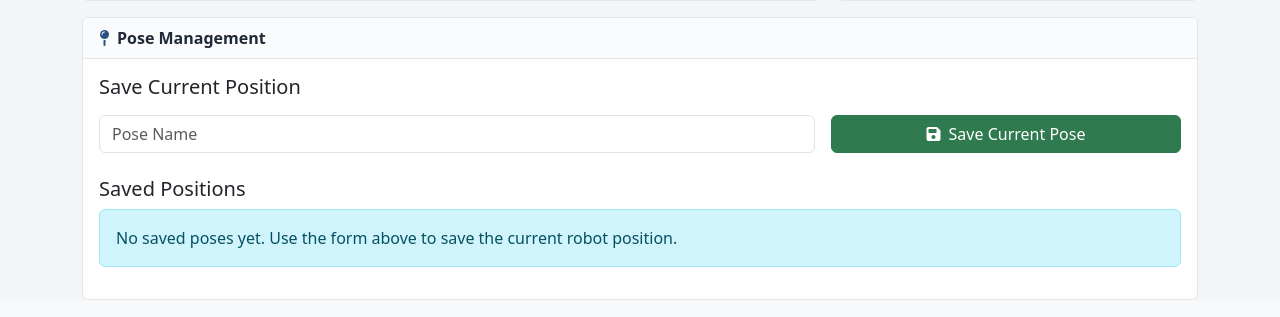
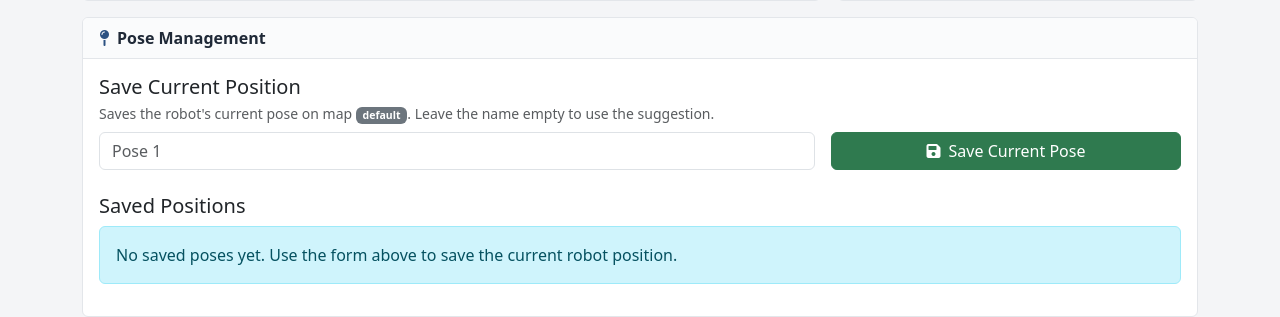
Before and after one commit to cme-research/cmeresearch_amr_webcontrol, a Django app: page /navigation/ in a window 1280 px wide. Shown: the part 953-1270 px from the top of the page. Run offline with Django 5.2, Linux system fonts and the light colour scheme; data that the repository does not hold is empty.

Commit message:
feat(navigation): save current pose with auto-name, map_id and timestamp
Enhances 'Save Current Pose' on the navigation page:
- captures the robot's current actual pose (from odometry) on click
- name is optional: if left blank, a suggested 'Pose N' name is used
  (the form placeholder shows the next free number; the save re-derives it
  to stay unique)
- stores the underlying map_id (configured via app_config.json map.map_id)
  and a created_at timestamp with every pose
- saved-poses table now shows Map and Saved (timestamp) columns

- models: RobotPose.map_id CharField (+ migration 0002)
- mqtt_client: MAP_ID from config + get_map_id()
- views: next_pose_name() helper; save_current_pose fills name/map_id;
  navigation_view passes suggested_pose_name + map_id
- tests: auto-name, map_id capture, name suggestion (14/14 pass)

Verified live on the dev server: placeholder Pose 1 -> Pose 2 after save,
map badge renders, table shows Map/Saved.

```diff
--- a/amr_control/models.py
+++ b/amr_control/models.py
@@ -7,6 +7,9 @@ class RobotPose(models.Model):
     position_x = models.FloatField()
     position_y = models.FloatField()
     orientation_z = models.FloatField()
+    # Id of the map this pose was captured on (poses are only valid on their
+    # own map). Blank for poses saved before this field existed.
+    map_id = models.CharField(max_length=200, default="", blank=True)
     created_at = models.DateTimeField(default=timezone.now)
 
     def __str__(self):
--- a/amr_control/views.py
+++ b/amr_control/views.py
@@ -23,6 +23,7 @@ from django_project.mqtt_client import (
     send_move_base_goal, get_current_pose, get_map_data, mqtt_client,
     VELOCITY_DEFAULTS, send_robot_command, get_current_robot_state,
     get_nav_status, get_nav_feedback, get_system_stats, get_motor_feedback,
+    get_map_id,
 )
 from .models import RobotPose
 import json
@@ -66,6 +67,8 @@ def navigation_view(request):
     return render(request, 'amr_control/navigation.html', {
         'active_page': 'navigation',
         'saved_poses': saved_poses,
+        'suggested_pose_name': next_pose_name(),
+        'map_id': get_map_id(),
     })
 
 
@@ -112,7 +115,8 @@ def handle_button(request):
 
         # Pose management buttons
         elif button_type == 'save_pose':
-            pose_name = request.POST.get('pose_name', 'Unnamed Pose')
+            # Empty -> save_current_pose auto-generates a "Pose N" name.
+            pose_name = request.POST.get('pose_name', '')
             return save_current_pose(request, pose_name)
         elif button_type == 'navigate_to_pose':
             pose_id = request.POST.get('pose_id')
@@ -355,19 +359,34 @@ def joystick_cmd(request):
     }, status=200 if ok else 503)
 
 
+def next_pose_name():
+    """Suggest the first free "Pose N" name (skips names already in use)."""
+    existing = set(RobotPose.objects.values_list('name', flat=True))
+    n = 1
+    while f"Pose {n}" in existing:
+        n += 1
+    return f"Pose {n}"
+
+
 def save_current_pose(request, pose_name):
     """
     Save the current robot pose to the database.
 
     Args:
         request: The HTTP request object
-        pose_name (str): Name for the saved pose
+        pose_name (str): Name for the saved pose. If blank, an auto-generated
+            "Pose N" name is used.
 
     Returns:
         HttpResponse: Redirect to the main page with a success message
     """
-    # Get the current pose from the MQTT client
+    # Fall back to a suggested name when the user leaves the field empty.
+    pose_name = (pose_name or "").strip() or next_pose_name()
+
+    # Capture the current *actual* pose (from odometry) and the map it belongs
+    # to, plus an automatic created_at timestamp (model default).
     current_pose = get_current_pose()
+    map_id = get_map_id()
 
     try:
         # Create a new RobotPose object
@@ -375,7 +394,8 @@ def save_current_pose(request, pose_name):
             name=pose_name,
             position_x=current_pose['position']['x'],
             position_y=current_pose['position']['y'],
-            orientation_z=current_pose['orientation']['z']
+            orientation_z=current_pose['orientation']['z'],
+            map_id=map_id,
         )
         pose.save()
         # Add success message
--- a/app_config.example.json
+++ b/app_config.example.json
@@ -17,6 +17,7 @@
     "rotate_ccw": 0.5
   },
   "map": {
+    "map_id": "default",
     "width": 20,
     "height": 20,
     "resolution": 0.05,
--- a/app_config.json
+++ b/app_config.json
@@ -22,6 +22,7 @@
     "rotate_ccw": 0.5
   },
   "map": {
+    "map_id": "cmexaiii_house",
     "width": 20,
     "height": 20,
     "resolution": 0.05,
--- a/django_project/mqtt_client.py
+++ b/django_project/mqtt_client.py
@@ -602,6 +602,16 @@ map_data['origin_y'] = map_conf.get('origin_y', map_data['origin_y'])
 if map_conf.get('obstacles'):
     map_data['obstacles'] = map_conf['obstacles']
 
+# Identifier of the map poses are saved against, so a pose recorded on one map
+# is not silently reused on another. Configured per deployment via
+# app_config.json ("map": {"map_id": "..."}); defaults to "default".
+MAP_ID = map_conf.get('map_id', 'default')
+
+
+def get_map_id():
+    """Return the configured id of the map poses are saved against."""
+    return MAP_ID
+
 # Last Will & Testament: if this MQTT client dies ungracefully (Django crash,
 # container OOM, broker link drop), the broker publishes a zero TwistStamped
 # on cmd_vel on our behalf. twist_mux's 0.5s timeout then brakes the robot.
--- a/templates/amr_control/navigation.html
+++ b/templates/amr_control/navigation.html
@@ -98,11 +98,13 @@
 <div class="card mt-3">
     <div class="card-header"><i class="fas fa-map-pin me-2"></i>Pose Management</div>
     <div class="card-body">
-        <h5 class="mb-3">Save Current Position</h5>
+        <h5 class="mb-1">Save Current Position</h5>
+        <p class="small text-muted mb-2">Saves the robot's current pose on map
+            <span class="badge bg-secondary">{{ map_id }}</span>. Leave the name empty to use the suggestion.</p>
         <form method="post" action="{% url 'handle_button' %}" class="row g-3 mb-4">
             {% csrf_token %}
             <div class="col-md-8">
-                <input type="text" class="form-control" name="pose_name" placeholder="Pose Name" required>
+                <input type="text" class="form-control" name="pose_name" placeholder="{{ suggested_pose_name }}" maxlength="100">
             </div>
             <div class="col-md-4">
                 <button type="submit" name="button_type" value="save_pose" class="btn btn-success w-100">
@@ -115,7 +117,7 @@
             <div class="table-responsive">
                 <table class="table table-hover">
                     <thead>
-                        <tr><th>Name</th><th>Position (X, Y)</th><th>Orientation</th><th>Action</th></tr>
+                        <tr><th>Name</th><th>Position (X, Y)</th><th>Orientation</th><th>Map</th><th>Saved</th><th>Action</th></tr>
                     </thead>
                     <tbody>
                         {% for pose in saved_poses %}
@@ -123,6 +125,8 @@
                             <td>{{ pose.name }}</td>
                             <td>({{ pose.position_x|floatformat:2 }}, {{ pose.position_y|floatformat:2 }})</td>
                             <td>{{ pose.orientation_z|floatformat:2 }}</td>
+                            <td>{% if pose.map_id %}<span class="badge bg-secondary">{{ pose.map_id }}</span>{% else %}<span class="text-muted">—</span>{% endif %}</td>
+                            <td class="small text-muted">{{ pose.created_at|date:"Y-m-d H:i" }}</td>
                             <td>
                                 <form method="post" action="{% url 'handle_button' %}">
                                     {% csrf_token %}
```
Also changed, not shown: amr_control/tests.py (+25 -0 lines), amr_control/migrations/0002_robotpose_map_id.py (added).
